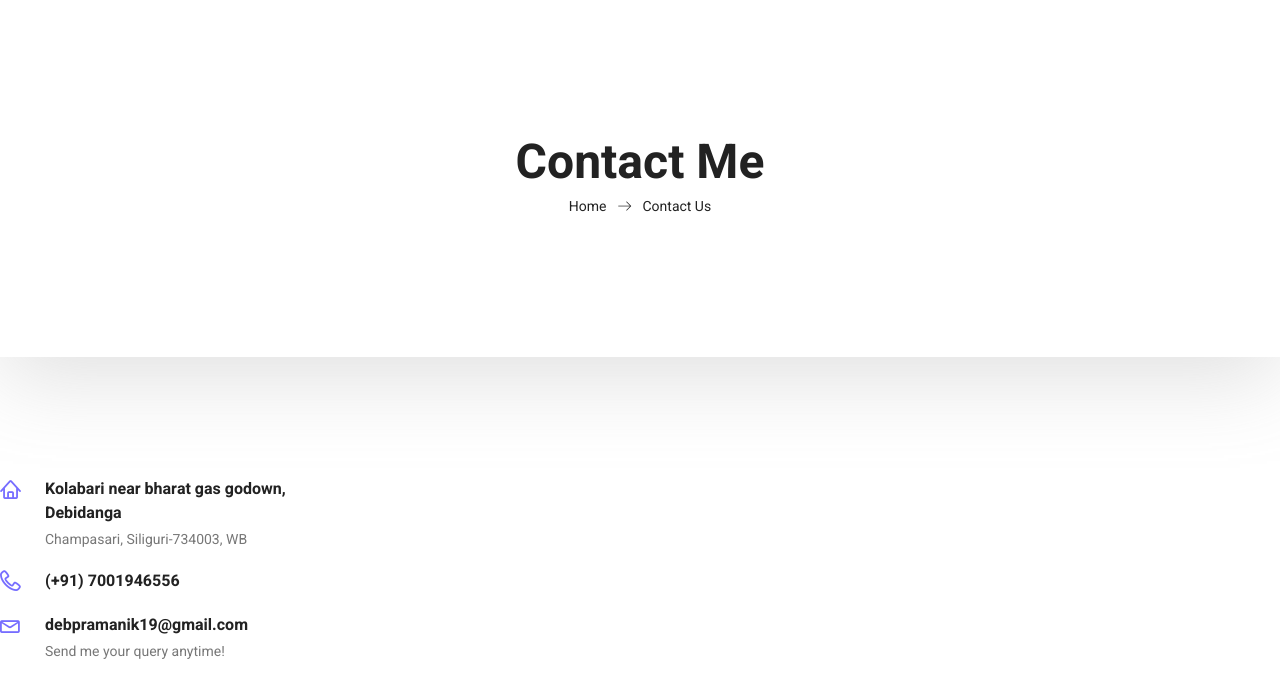
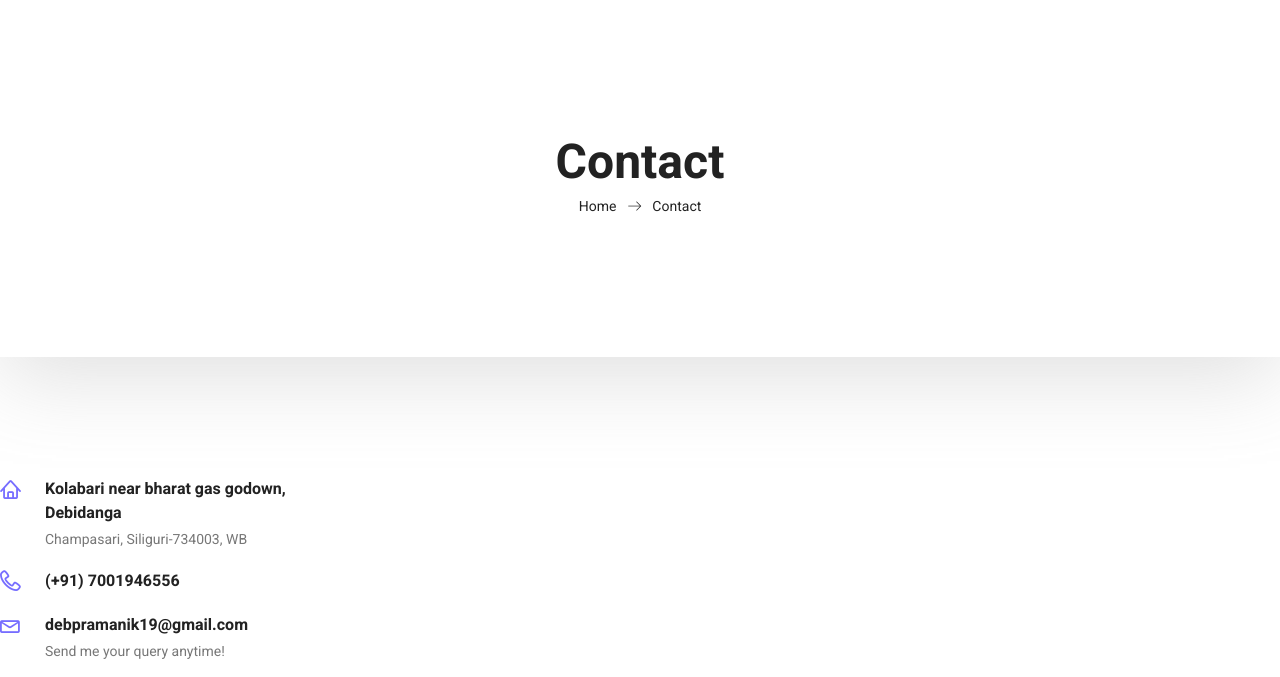
Before and after one commit to Debpramanik19/debpramanik19.github.io, a plain HTML site: page contact.html in a window 1280 px wide. Shown: the part 123-800 px from the top of the page. Drawn offline with Linux system fonts and the light colour scheme; some packages are replaced by stand-ins of ours.

Commit message:
Update contact.html

```diff
--- a/contact.html
+++ b/contact.html
@@ -54,10 +54,10 @@
 				<div class="banner_inner d-flex align-items-center">
 					<div class="container">
 						<div class="banner_content text-center">
-							<h2>Contact Me</h2>
+							<h2>Contact</h2>
 							<div class="page_link">
 								<a href="index.html">Home</a>
-								<a href="contact.html">Contact Us</a>
+								<a href="contact.html">Contact</a>
 							</div>
 						</div>
 					</div>
```
